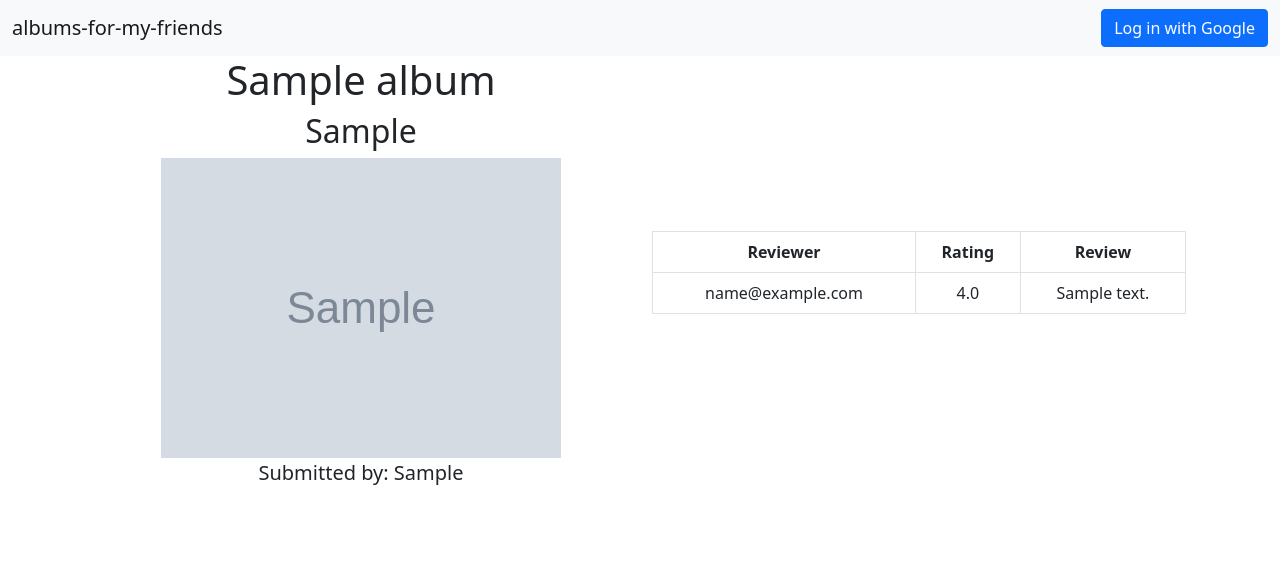
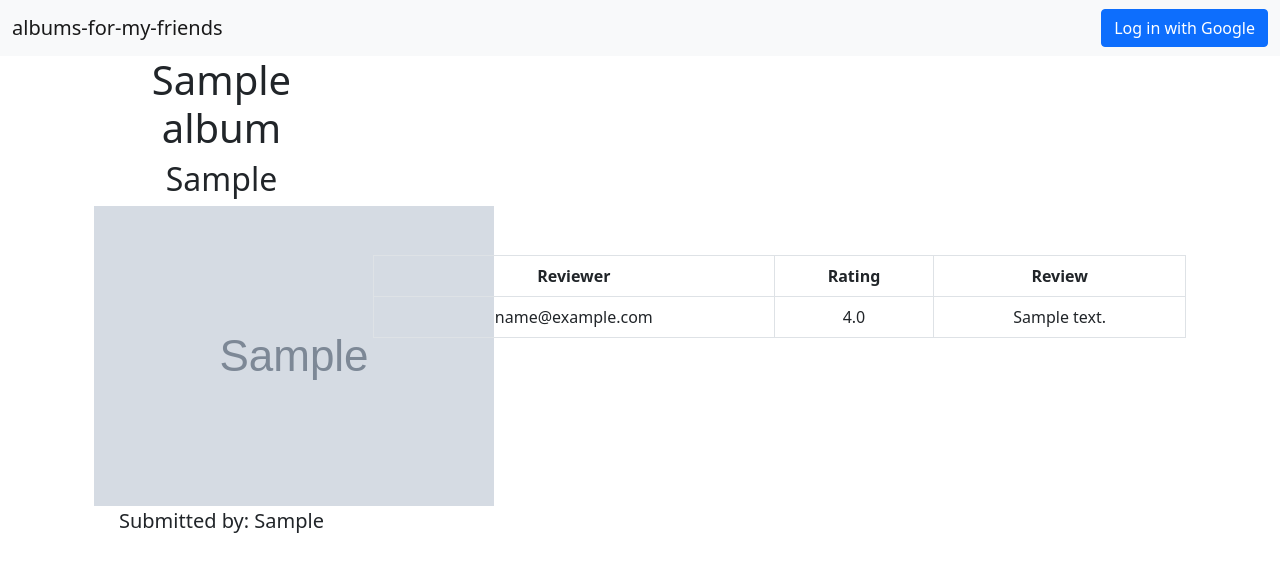
Before and after one commit to L-Strick/albums-for-my-friends, a Django app: page /album_reviews/00000000-0000-0000-0000-000000000001 in a window 1280 px wide. Shown: the top 572 px of the page. Run offline with Django 3.2, Linux system fonts and the light colour scheme; tables that the repository leaves empty hold one stand-in row (values such as "Sample post"); grey boxes marked "Sample" are stand-in pictures; parts of the project's set-up code (start-up, migrations or seed data) failed here and were passed over.

Commit message:
Trying to fix review view

```diff
--- a/common/templates/common/album_review_list_view.html
+++ b/common/templates/common/album_review_list_view.html
@@ -6,7 +6,7 @@
 {% block body %}
   <div class="container">
     <div class="row text-center">
-      <div class="col-md-6">
+      <div class="col-md-3">
         <h1>{{ album.title }}</h1>
         <h2>{{ album.artist }}</h2>
         {% if album.cover_art %}
@@ -14,7 +14,7 @@
         {% endif %}
         <p class="lead">Submitted by: {{ album.submitted_by }}</p>
       </div>
-      <div class="col-md-6 d-flex align-items-center">
+      <div class="col-md-9 d-flex align-items-center">
         <table class="table table-bordered">
           <thead>
             <tr>
```
